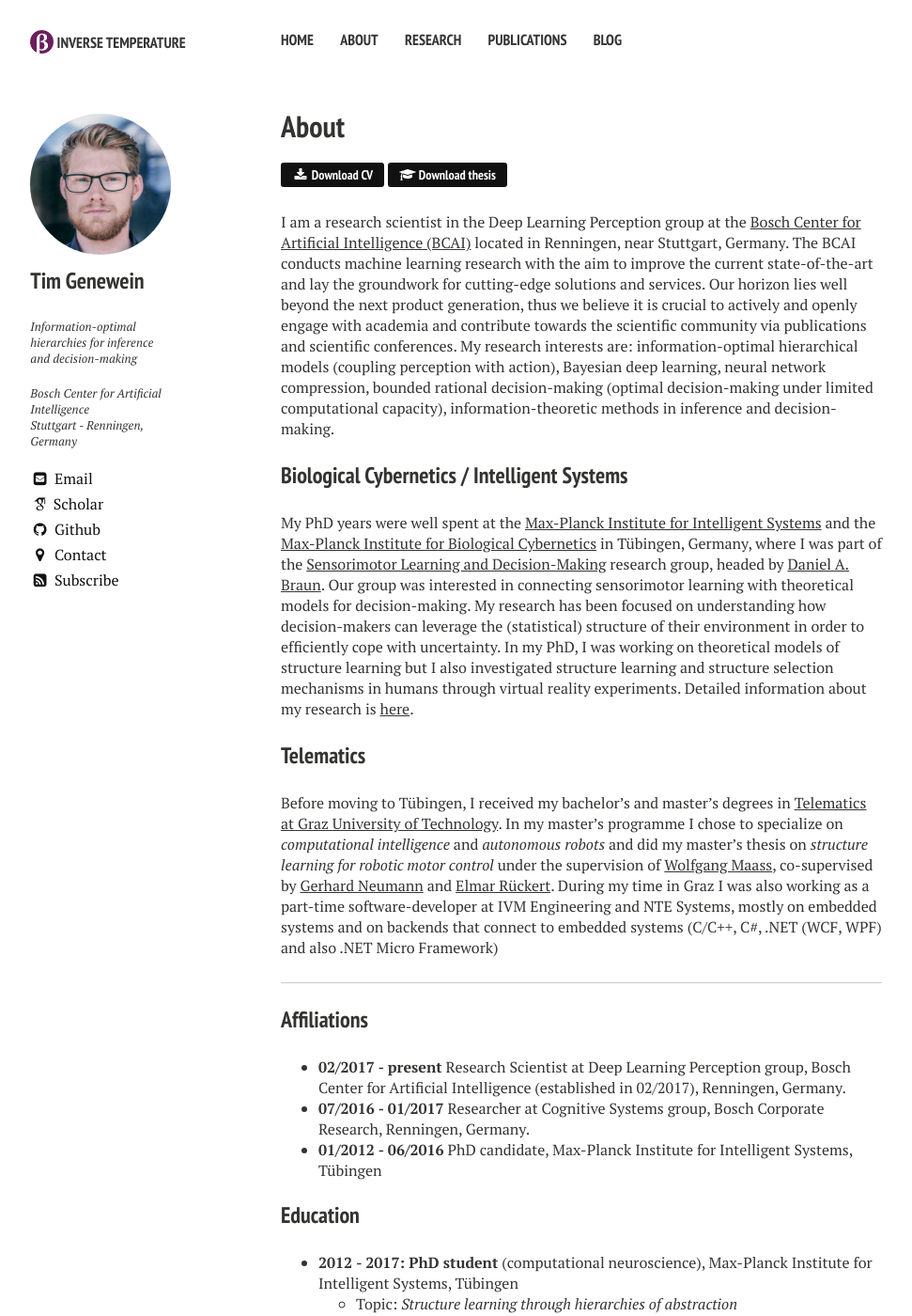
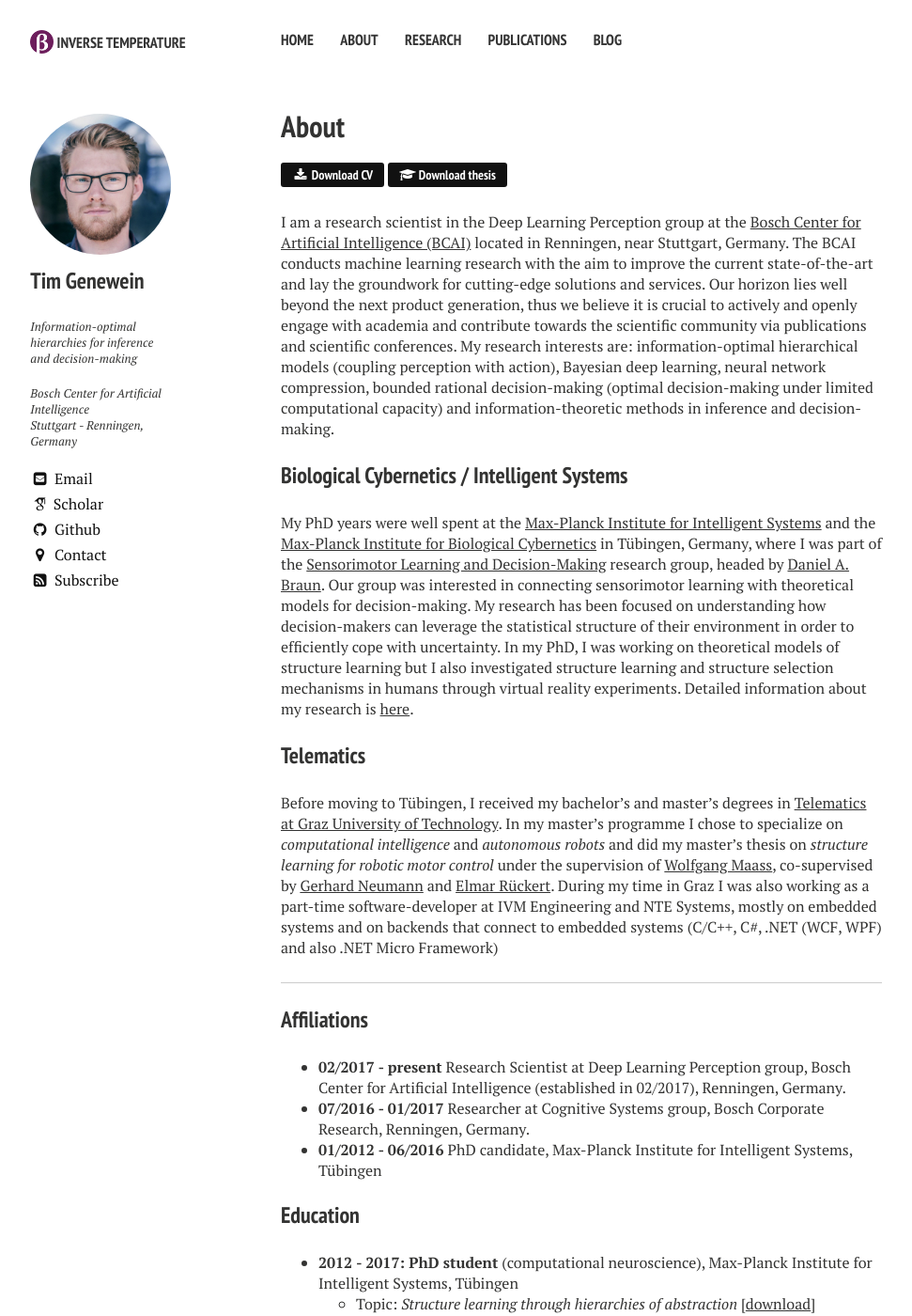
Before and after one commit to tgenewein/tgenewein.github.io, a Jekyll site: the page built from about/index.md, in a window 1280 px wide and 1400 px high. Shown: the whole window at 94% size, without its empty margins (21-992 px from the left). Built offline with Jekyll 4.4.1, drawn with Linux system fonts in a browser that asks for light colours; nearby versions of some CDN libraries; some web fonts are replaced.

Commit message:
Updated link to thesis and gerhard neumann

```diff
--- a/about/index.md
+++ b/about/index.md
@@ -19,14 +19,14 @@
 <a markdown="0" href="{{ site.url }}/files/CV.pdf" class="btn"><i class="fa fa-fw fa-download"></i> Download CV</a>
 <a markdown="0" href="{{ site.url }}/files/PhD_Thesis.pdf" class="btn"><i class="fa fa-graduation-cap"></i> Download thesis</a>
 
-I am a research scientist in the Deep Learning Perception group at the [Bosch Center for Artificial Intelligence (BCAI)](https://www.bosch-ai.com/en/home/home.html) located in Renningen, near Stuttgart, Germany. The BCAI conducts machine learning research with the aim to improve the current state-of-the-art and lay the groundwork for cutting-edge solutions and services. Our horizon lies well beyond the next product generation, thus we believe it is crucial to actively and openly engage with academia and contribute towards the scientific community via publications and scientific conferences. My research interests are: information-optimal hierarchical models (coupling perception with action), Bayesian deep learning, neural network compression, bounded rational decision-making (optimal decision-making under limited computational capacity), information-theoretic methods in inference and decision-making.
+I am a research scientist in the Deep Learning Perception group at the [Bosch Center for Artificial Intelligence (BCAI)](https://www.bosch-ai.com/en/home/home.html) located in Renningen, near Stuttgart, Germany. The BCAI conducts machine learning research with the aim to improve the current state-of-the-art and lay the groundwork for cutting-edge solutions and services. Our horizon lies well beyond the next product generation, thus we believe it is crucial to actively and openly engage with academia and contribute towards the scientific community via publications and scientific conferences. My research interests are: information-optimal hierarchical models (coupling perception with action), Bayesian deep learning, neural network compression, bounded rational decision-making (optimal decision-making under limited computational capacity) and information-theoretic methods in inference and decision-making.
 
 
 ### Biological Cybernetics / Intelligent Systems
-My PhD years were well spent at the [Max-Planck Institute for Intelligent Systems](http://www.is.mpg.de/) and the [Max-Planck Institute for Biological Cybernetics](http://kyb.mpg.de/) in Tübingen, Germany, where I was part of the [Sensorimotor Learning and Decision-Making](http://www.kyb.tuebingen.mpg.de/research/rg/braun.html) research group, headed by [Daniel A. Braun](https://www.uni-ulm.de/in/neuroinformatik/mitarbeiter/d-braun/). Our group was interested in connecting sensorimotor learning with theoretical models for decision-making. My research has been focused on understanding how decision-makers can leverage the (statistical) structure of their environment in order to efficiently cope with uncertainty. In my PhD, I was working on theoretical models of structure learning but I also investigated structure learning and structure selection mechanisms in humans through virtual reality experiments. Detailed information about my research is [here]({{ site.url}}/research/).
+My PhD years were well spent at the [Max-Planck Institute for Intelligent Systems](http://www.is.mpg.de/) and the [Max-Planck Institute for Biological Cybernetics](http://kyb.mpg.de/) in Tübingen, Germany, where I was part of the [Sensorimotor Learning and Decision-Making](http://www.kyb.tuebingen.mpg.de/research/rg/braun.html) research group, headed by [Daniel A. Braun](https://www.uni-ulm.de/in/neuroinformatik/mitarbeiter/d-braun/). Our group was interested in connecting sensorimotor learning with theoretical models for decision-making. My research has been focused on understanding how decision-makers can leverage the statistical structure of their environment in order to efficiently cope with uncertainty. In my PhD, I was working on theoretical models of structure learning but I also investigated structure learning and structure selection mechanisms in humans through virtual reality experiments. Detailed information about my research is [here]({{ site.url}}/research/).
 
 ### Telematics
-Before moving to Tübingen, I received my bachelor's and master's degrees in [Telematics at Graz University of Technology](http://portal.tugraz.at/portal/page/portal/TU_Graz/Einrichtungen/Fakultaeten/FakElektrotechnik/dek4001/studien/telematik). In my master's programme I chose to specialize on *computational intelligence* and *autonomous robots* and did my master's thesis on *structure learning for robotic motor control* under the supervision of [Wolfgang Maass](http://www.igi.tugraz.at/maass/), co-supervised by [Gerhard Neumann](http://www.ausy.tu-darmstadt.de/Team/GerhardNeumann) and [Elmar Rückert](http://www.ausy.tu-darmstadt.de/Team/ElmarRueckert).
+Before moving to Tübingen, I received my bachelor's and master's degrees in [Telematics at Graz University of Technology](http://portal.tugraz.at/portal/page/portal/TU_Graz/Einrichtungen/Fakultaeten/FakElektrotechnik/dek4001/studien/telematik). In my master's programme I chose to specialize on *computational intelligence* and *autonomous robots* and did my master's thesis on *structure learning for robotic motor control* under the supervision of [Wolfgang Maass](http://www.igi.tugraz.at/maass/), co-supervised by [Gerhard Neumann](http://staff.lincoln.ac.uk/gneumann) and [Elmar Rückert](http://www.ausy.tu-darmstadt.de/Team/ElmarRueckert).
 During my time in Graz I was also working as a part-time software-developer at IVM Engineering and NTE Systems, mostly on embedded systems and on backends that connect to embedded systems (C/C++, C#, .NET (WCF, WPF) and also .NET Micro Framework)
 
 ---
@@ -38,7 +38,7 @@
 
 ### Education
 * **2012 - 2017: PhD student** (computational neuroscience), Max-Planck Institute for Intelligent Systems, Tübingen
-  * Topic: *Structure learning through hierarchies of abstraction*
+  * Topic: *Structure learning through hierarchies of abstraction* [[download]({{ site.url }}/files/PhD_Thesis.pdf)]
 * **2009 - 2012: MSc Telematics**, Graz University of Technology
   * Focus on: computational intelligence, autonomous robots
   * MSc thesis: *Structure learning for robotic motor control* [[download]({{ site.url }}/files/telematics/MScThesis_Genewein.pdf)]
```
